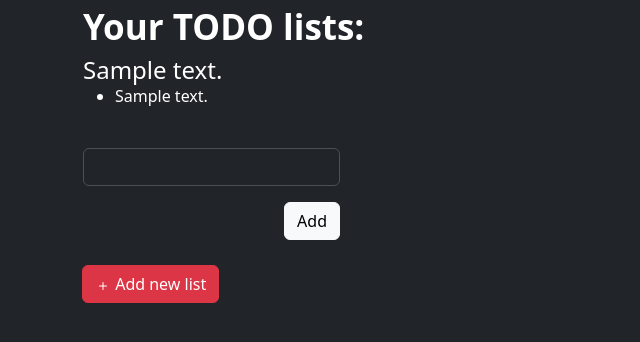
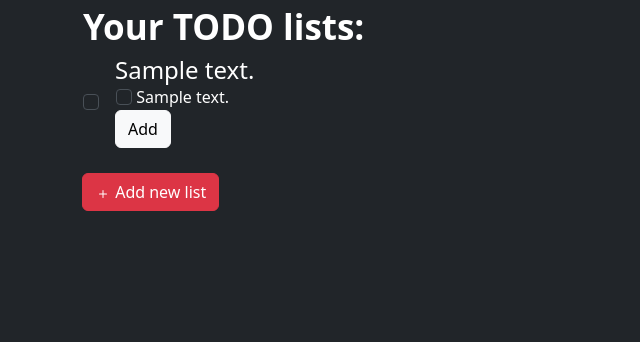
Before and after one commit to natix-x/Plan-And-Dream-Web-App, a Flask app: a page that uses app/blueprints/user_page/templates/user_page.html in a window 1280 px wide, after a click that opens the changed part. Shown: the part 56-398 px from the top of the page, without its empty margins (0-640 px from the left). Run offline with Flask 3, Linux system fonts and the light colour scheme; a user stored in the database is signed in; tables that the repository leaves empty hold one stand-in row (values such as "Sample post"); parts of the project's set-up code (start-up, migrations or seed data) failed here and were passed over.

Commit message:
display all lists and items inside that list, add possibility of adding list and items, function in java script for crossing out done possition

```diff
--- a/app/blueprints/user_page/routes.py
+++ b/app/blueprints/user_page/routes.py
@@ -47,7 +47,7 @@ def add_list_title(user_id):
     if list_title.validate_on_submit():
         new_item = Lists(text=list_title.text.data, user_id=user_id)
         db.session.add(new_item)
-        db.session.commit()
+        db.session.commit()  # add new thing to ThingsToDo table in db
 
     return redirect(url_for("user_page.user_page_view", username=current_user.username))
 
@@ -60,12 +60,11 @@ def add_thing_todo(list_id):
     :param list_id: primary key of chosen list
     :return: updated database with added new thing to ThingsToDo table
     """
-    list_title = Lists.query.get(list_id)
 
     thing_to_do = ListItem()
     if thing_to_do.validate_on_submit():
-        new_thing = ThingsToDo(text=thing_to_do.text.data, list_id=list_title.id)
+        new_thing = ThingsToDo(text=thing_to_do.text.data, list_id=list_id)
         db.session.add(new_thing)
-        db.session.commit()
+        db.session.commit()  # add new thing to ThingsToDo table in db
 
     return redirect(url_for("user_page.user_page_view", username=current_user.username))
--- a/app/blueprints/user_page/templates/user_page.html
+++ b/app/blueprints/user_page/templates/user_page.html
@@ -12,42 +12,41 @@
          <table class="table-dark table-borderless">
             <thead>
                <tr class="table-dark">
-                  <th scope="col">Your TODO lists:</th>
-                  <th></th>
-                  <th></th>
+                  <th colspan="3">Your TODO lists:</th>
                </tr>
             </thead>
             <tbody>
                {% for list in user_lists %}
                <tr class="table-dark">
-                  <td class="align-middle">
+                  <td>
+                     <div>
+                        <input class="form-check-input" type="checkbox" id="myCheck{{ list.id }}" value="" aria-label="..." onclick="crossItem('list_title{{ list.id }}', 'myCheck{{ list.id }}')">
+                     </div>
+                  </td>
+                  <td colspan="2" class="align-middle">
                      <div class="d-flex">
                         <div class="accordion-item">
                            <h2 class="accordion-header">
-                              <button class="accordion-button collapsed custom-button fs-4" type="button" data-bs-toggle="collapse" data-bs-target="#collapse{{ loop.index }}" aria-expanded="false" aria-controls="collapse{{ loop.index }}">
+                              <button class="accordion-button collapsed custom-button fs-4" type="button" data-bs-toggle="collapse" data-bs-target="#collapse{{ list.id }}" aria-expanded="false" aria-controls="collapse{{ list.id }}" id="list_title{{ list.id }}">
                               {{ list.text }}
                               </button>
                            </h2>
-                           <div id="collapse{{ loop.index }}" class="accordion-collapse collapse" data-bs-parent="#accordionExample">
+                           <div id="collapse{{ list.id }}" class="accordion-collapse collapse" data-bs-parent="#accordionExample">
                               <div class="accordion-body">
-                                 {% set things = ThingsToDo.query.filter_by(list_id=list.id).all() %}
-                                 <ul>
-                                    {% for thing in things %}
-                                    <li>{{ thing.text }}</li>
-                                    {% endfor %}
-                                 </ul>
-                                 <form method="post" action="{{ url_for('user_page.add_thing_todo', list_id=list.id) }}">
-                                    {{ thing_to_do.hidden_tag() }}
-                                    <div class="modal-body">
-                                       <div class="mb-3">
-                                          <label for="exampleThing1" class="form-label" ></label>
-                                          <input type="text" class="form-control" id="exampleThing1" name="text">
-                                       </div>
-                                    </div>
-                                    <div class="modal-footer">
-                                       <button type="submit" class="btn btn-light">Add</button>
-                                    </div>
-                                 </form>
+                                 <table class="table-dark table-borderless">
+                                    <tbody>
+                                       {% set things = ThingsToDo.query.filter_by(list_id=list.id).all() %}
+                                       {% for thing in things %}
+                                       <tr class="table-dark">
+                                          <td>
+                                             <input class="form-check-input" type="checkbox" id="myCheck{{ list.id }}_{{ loop.index0 }}" value="" aria-label="..." onclick="crossItem('thing_title{{ list.id }}_{{ loop.index0 }}', 'myCheck{{ list.id }}_{{ loop.index0 }}')">
+                                             <label class="form-check-label" for="myCheck{{ list.id }}_{{ loop.index0 }}" id="thing_title{{ list.id }}_{{ loop.index0 }}">{{ thing.text }}</label>
+                                          </td>
+                                       </tr>
+                                       {% endfor %}
+                                    </tbody>
+                                 </table>
+                                 <button type="button" class="btn btn-light" data-bs-toggle="modal" data-bs-target="#exampleModal{{ list.id }}">Add</button>
                               </div>
                            </div>
                         </div>
@@ -67,7 +66,7 @@
       </div>
    </div>
 </div>
-<!-- Modal -->
+<!-- Add New List Modal -->
 <div class="modal fade" id="staticBackdrop" data-bs-backdrop="static" data-bs-keyboard="false" tabindex="-1" aria-labelledby="staticBackdropLabel" aria-hidden="true">
    <div class="modal-dialog">
       <div class="modal-content">
@@ -79,7 +78,7 @@
             {{ list_title.hidden_tag() }}
             <div class="modal-body">
                <div class="mb-3">
-                  <label for="exampleTitle1" class="form-label" ></label>
+                  <label for="exampleTitle1" class="form-label"></label>
                   <input type="text" class="form-control" id="exampleTitle1" name="text">
                </div>
             </div>
@@ -91,4 +90,42 @@
       </div>
    </div>
 </div>
+<!-- Add New ThingsToDo Modal -->
+{% for list in user_lists %}
+<div class="modal fade" id="exampleModal{{ list.id }}" tabindex="-1" aria-labelledby="exampleModalLabel{{ list.id }}" aria-hidden="true">
+   <div class="modal-dialog">
+      <div class="modal-content">
+         <div class="modal-header">
+            <h5 class="modal-title" id="exampleModalLabel{{ list.id }}">Add new item to {{ list.text }}</h5>
+            <button type="button" class="btn-close" data-bs-dismiss="modal" aria-label="Close"></button>
+         </div>
+         <form method="post" action="{{ url_for('user_page.add_thing_todo', list_id=list.id) }}">
+            {{ thing_to_do.hidden_tag() }}
+            <div class="modal-body">
+               <div class="mb-3">
+                  <label for="exampleTitle2" class="form-label"></label>
+                  <input type="text" class="form-control" id="exampleTitle2" name="text">
+               </div>
+            </div>
+            <div class="modal-footer">
+               <button type="button" class="btn btn-secondary" data-bs-dismiss="modal">Close</button>
+               <button type="submit" class="btn btn-light">Add</button>
+            </div>
+         </form>
+      </div>
+   </div>
+</div>
+{% endfor %}
+<script>
+   function crossItem(textId, checkboxId) {
+    let text = document.getElementById(textId);
+    let checkbox = document.getElementById(checkboxId);
+
+    if (checkbox.checked) {
+        text.style.textDecoration = "line-through";
+    } else {
+        text.style.textDecoration = "none";
+    }
+   }
+</script>
 {% endblock %}
```
